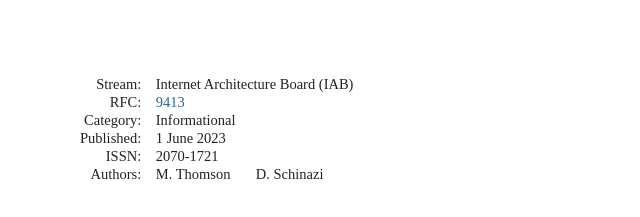
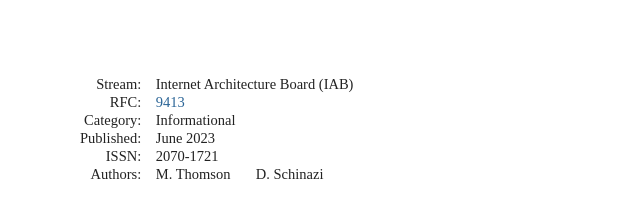
Before and after one commit to intarchboard/draft-protocol-maintenance, a plain HTML site: page auth48/draft-iab-protocol-maintenance.html in a window 1280 px wide. Shown: the top 217 px of the page, 92-732 px from the left. Drawn offline with Linux system fonts and the light colour scheme; a web font is replaced by a local one.

Commit message:
Script updating gh-pages from 61afae3. [ci skip]

```diff
--- a/auth48/draft-iab-protocol-maintenance.html
+++ b/auth48/draft-iab-protocol-maintenance.html
@@ -1084,7 +1084,7 @@ svg :is([fill="white"], [fill^="#fff"]) {
 <dd class="category">Informational</dd>
 <dt class="label-published">Published:</dt>
 <dd class="published">
-<time datetime="2023-06-01" class="published">1 June 2023</time>
+<time datetime="2023-06" class="published">June 2023</time>
     </dd>
 <dt class="label-issn">ISSN:</dt>
 <dd class="issn">2070-1721</dd>
```
Also changed, not shown: auth48/draft-iab-protocol-maintenance.txt.
